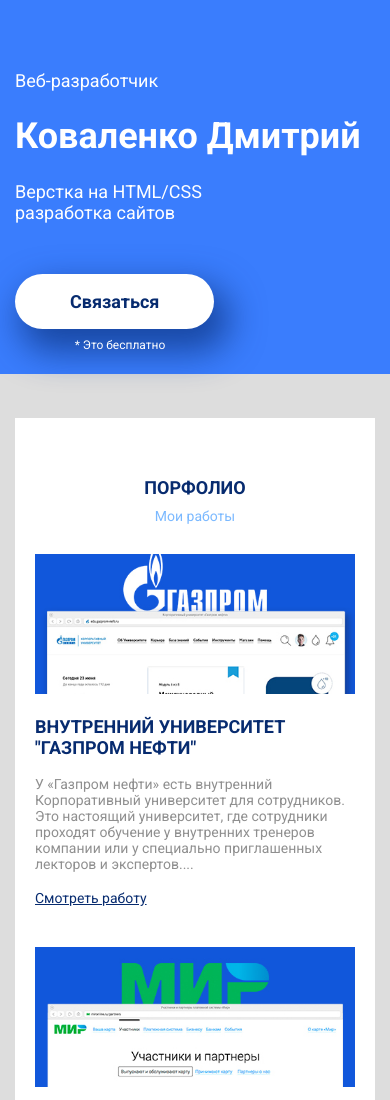
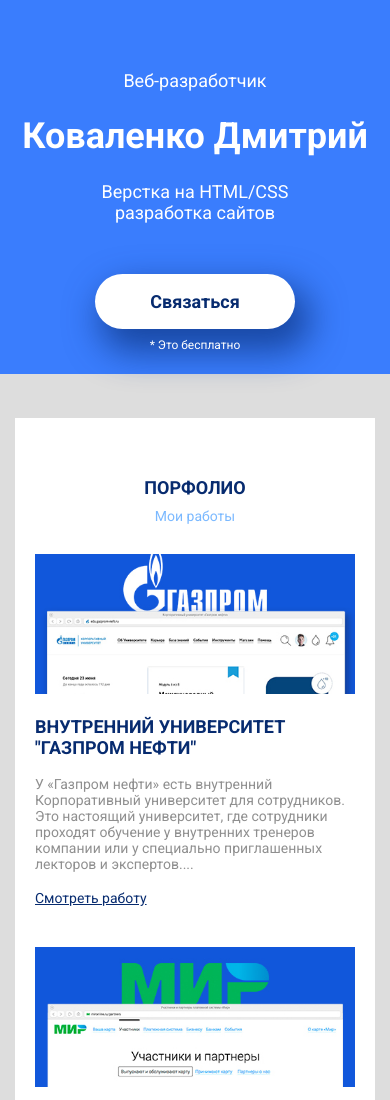
Before and after one commit to dimbos/webdev, a plain HTML site: page index.html in a window 390 px wide. Shown: the top 1100 px of the page. Drawn offline with Linux system fonts and the light colour scheme.

Commit message:
verstka3 pravki

```diff
--- a/css/style.css
+++ b/css/style.css
@@ -227,3 +227,17 @@ footer{
 	}
 
 }
+
+@media (max-width: 1000px){
+	header{
+		text-align: center;
+	}
+
+	.header-button-block{
+		margin: 0 auto;
+	}
+
+	.header-button{
+		text-align: center;
+	}
+}
```
